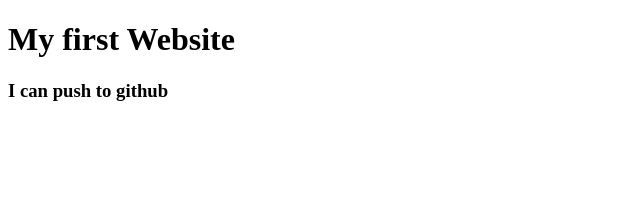
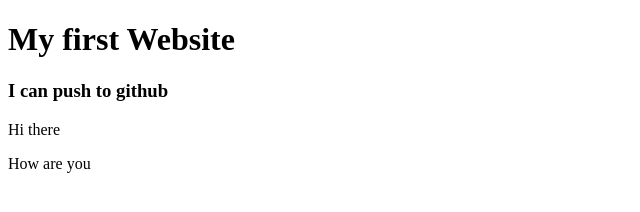
Before and after one commit to EmtiazRahman/my-first-website, a plain HTML site: page index.html in a window 1280 px wide. Shown: the whole page, without its empty margins (0-640 px from the left). Drawn offline with Linux system fonts and the light colour scheme.

Commit message:
hi updated

```diff
--- a/index.html
+++ b/index.html
@@ -9,5 +9,7 @@
 <body>
     <h1>My first Website</h1>
     <h3>I can push to github</h3>
+    <p>Hi there</p>
+    <p>How are you</p>
 </body>
 </html>
```
